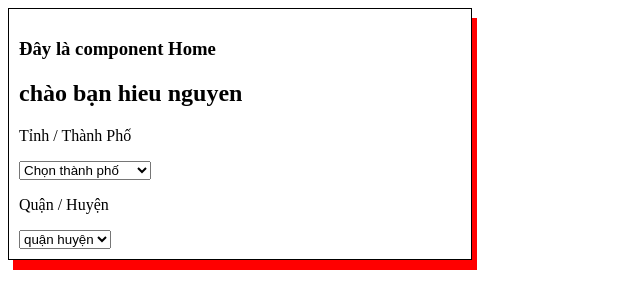
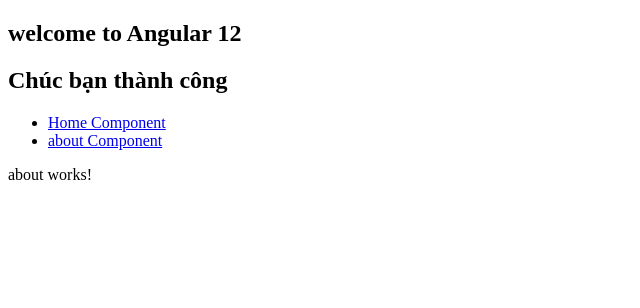
Before and after one commit to Hieu-Nguyen-Minh/angular12, an Angular app: page /about in a window 1280 px wide. Before the commit this address led to /. Shown: the top 308 px of the page, without its empty margins (0-640 px from the left). Built offline with nearby package versions, Linux system fonts and the light colour scheme.

Commit message:
[NMH] thiết lập đường dẫn giữa các trang

```diff
--- a/src/app/app-routing.module.ts
+++ b/src/app/app-routing.module.ts
@@ -1,10 +1,18 @@
 import { NgModule } from '@angular/core';
 import { RouterModule, Routes } from '@angular/router';
+import { AboutComponent } from './components/about/about.component';
+import { HomeComponent } from './components/home/home.component';
+import { PageNotFoundComponent } from './components/page-not-found/page-not-found.component';
 
-const routes: Routes = [];
+const routes: Routes = [
+  { path: '', pathMatch: 'full', redirectTo: 'home' },
+  { path: 'home', component: HomeComponent },
+  { path: 'about', component: AboutComponent },
+  { path: '**', component: PageNotFoundComponent },
+];
 
 @NgModule({
   imports: [RouterModule.forRoot(routes)],
-  exports: [RouterModule]
+  exports: [RouterModule],
 })
-export class AppRoutingModule { }
+export class AppRoutingModule {}
--- a/src/app/app.component.html
+++ b/src/app/app.component.html
@@ -1 +1,12 @@
-<app-home></app-home>
+<h2>welcome to Angular 12</h2>
+<h2>Chúc bạn thành công</h2>
+<nav>
+  <ul>
+    <li><a routerLink="home" routerLinkActive="active"> Home Component</a></li>
+    <li>
+      <a routerLink="about" routerLinkActive="active"> about Component</a>
+    </li>
+  </ul>
+</nav>
+
+<router-outlet></router-outlet>
--- a/src/app/app.module.ts
+++ b/src/app/app.module.ts
@@ -6,9 +6,11 @@
 import { AppComponent } from './app.component';
 import { HomeComponent } from './components/home/home.component';
 import { OnSalePipe } from './pipes/on-sale.pipe';
+import { PageNotFoundComponent } from './components/page-not-found/page-not-found.component';
+import { AboutComponent } from './components/about/about.component';
 
 @NgModule({
-  declarations: [AppComponent, HomeComponent, OnSalePipe],
+  declarations: [AppComponent, HomeComponent, OnSalePipe, PageNotFoundComponent, AboutComponent],
   imports: [BrowserModule, AppRoutingModule, FormsModule],
   providers: [],
   bootstrap: [AppComponent],
--- /dev/null
+++ b/src/app/components/about/about.component.html
@@ -0,0 +1 @@
+<p>about works!</p>
--- /dev/null
+++ b/src/app/components/about/about.component.ts
@@ -0,0 +1,15 @@
+import { Component, OnInit } from '@angular/core';
+
+@Component({
+  selector: 'app-about',
+  templateUrl: './about.component.html',
+  styleUrls: ['./about.component.scss']
+})
+export class AboutComponent implements OnInit {
+
+  constructor() { }
+
+  ngOnInit(): void {
+  }
+
+}
--- /dev/null
+++ b/src/app/components/page-not-found/page-not-found.component.html
@@ -0,0 +1 @@
+<p>page-not-found works!</p>
--- /dev/null
+++ b/src/app/components/page-not-found/page-not-found.component.ts
@@ -0,0 +1,15 @@
+import { Component, OnInit } from '@angular/core';
+
+@Component({
+  selector: 'app-page-not-found',
+  templateUrl: './page-not-found.component.html',
+  styleUrls: ['./page-not-found.component.scss']
+})
+export class PageNotFoundComponent implements OnInit {
+
+  constructor() { }
+
+  ngOnInit(): void {
+  }
+
+}
```
Also changed, not shown: src/app/components/about/about.component.scss (added), src/app/components/page-not-found/page-not-found.component.scss (added), 2 other files (tests, documents, lock files or other folders).
